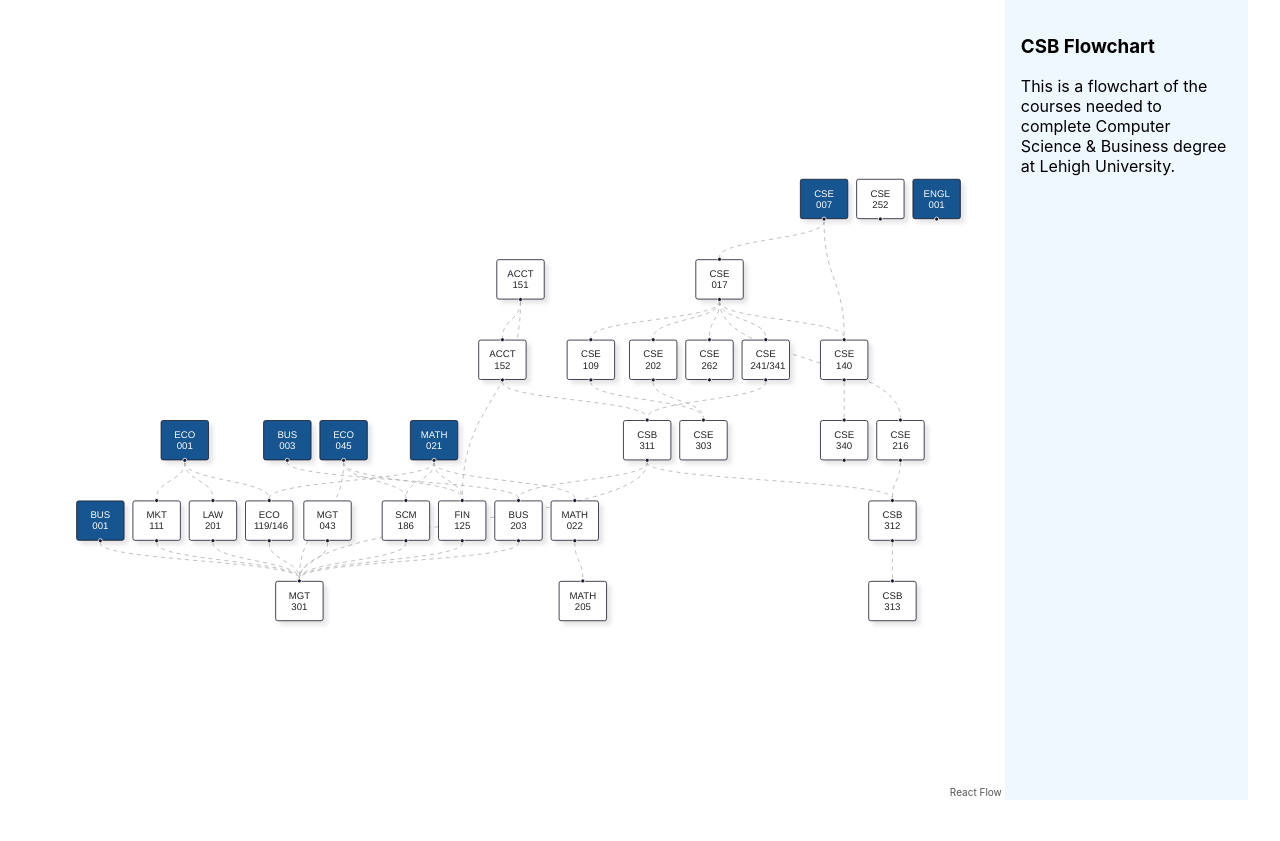
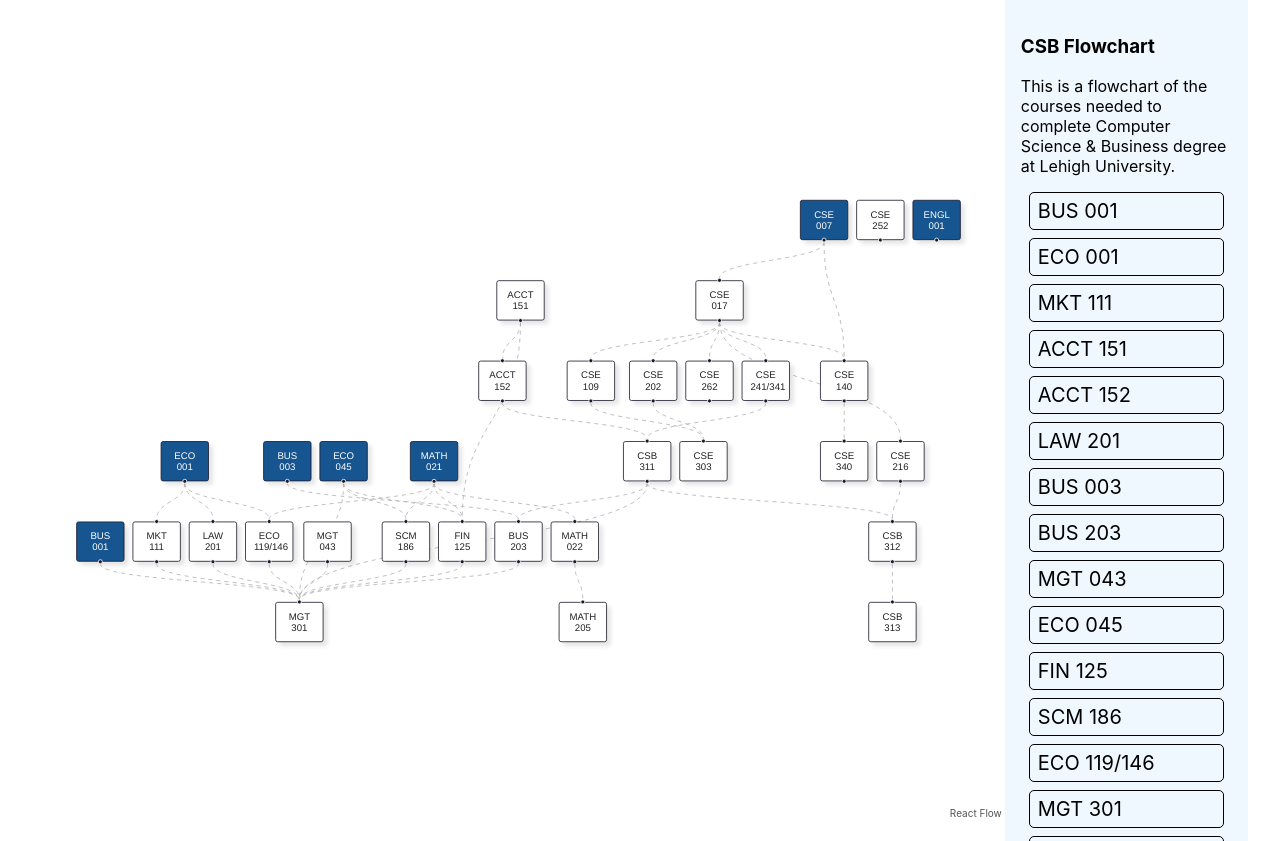
Before and after one commit to Lehigh-CSB/csb-flowchart, a Next.js app: page / in a window 1280 px wide. Before the commit the page ends 800 px from the top, so only its background shows below. Built offline with nearby package versions, Linux system fonts and the light colour scheme.

Commit message:
added courses on the left

```diff
--- a/components/CourseCard.js
+++ b/components/CourseCard.js
@@ -3,7 +3,7 @@ import styles from '../styles/Home.module.css';
 const CourseCard = ({name}) => {
     return (
     <div className={styles.card}>
-        <h3>{name}</h3>
+        <p>{name}</p>
     </div>
     );
 }
--- a/pages/index.js
+++ b/pages/index.js
@@ -5,6 +5,7 @@ import React, { useEffect, useState, useCallback } from 'react';
 import ReactFlow, { addEdge, ConnectionLineType, useNodesState, useEdgesState, useReactFlow } from 'react-flow-renderer';
 import dagre from 'dagre';
 import { initialNodes, initialEdges } from '../data/courses.js';
+import CourseCard from '../components/CourseCard';
 
 const dagreGraph = new dagre.graphlib.Graph();
 dagreGraph.setDefaultEdgeLabel(() => ({}));
@@ -49,7 +50,7 @@ const { nodes: layoutedNodes, edges: layoutedEdges } = getLayoutedElements(
   initialEdges
 );
 
-const LayoutFlow = ({panIsDraggable, isMobile}) => {
+const LayoutFlow = ({panIsDraggable, isMobile, zoom}) => {
   const availableNodes = ['bus001', 'eco001', 'bus003', 'eco045', 'math021', 'cse007', 'engl001'];
   const [nodes, setNodes, onNodesChange] = useNodesState(layoutedNodes);
   const [edges, setEdges, onEdgesChange] = useEdgesState(layoutedEdges);
@@ -165,6 +166,7 @@ const LayoutFlow = ({panIsDraggable, isMobile}) => {
         panOnDrag={panIsDraggable}
         panOnScroll={false}
         fitView
+        defaultZoom={zoom}
         deleteKeyCode={null}
         nodesConnectable={false}
         onNodeClick={onNodeClick}
@@ -249,18 +251,24 @@ function Home() {
         <div className={styles.mainContainer}>
           {!isMobile ? (
             <><div className={styles.layoutflowDesktop}>
-              <LayoutFlow panIsDraggable={false} isMobile={isMobile}></LayoutFlow>
+              <LayoutFlow panIsDraggable={false} isMobile={isMobile} zoom={1.0}></LayoutFlow>
             </div><div className={styles.coursesInfo}>
                 <h3 styles={styles.title}>CSB Flowchart</h3>
                 <p>
                   This is a flowchart of the courses needed to complete Computer Science & Business
                   degree at Lehigh University.
                 </p>
+                {initialNodes.map((node, index) => {
+                  return (
+                    <CourseCard key={index} name={node.data.label}>
+                    </CourseCard>
+                  );
+                })}
               </div></>
           ) : (
             <div className={styles.layoutflowMobile}>
               <h3 styles={styles.title}>CSB Flowchart</h3>
-              <LayoutFlow panIsDraggable={true} isMobile={isMobile}></LayoutFlow>
+              <LayoutFlow panIsDraggable={true} isMobile={isMobile} zoom={2.0}></LayoutFlow>
             </div>
           )}
         </div>
--- a/styles/Home.module.css
+++ b/styles/Home.module.css
@@ -28,6 +28,8 @@
   flex: 0 0 20%;;
   padding: 1rem;
   background-color: aliceblue;
+  overflow: scroll;
+  height: 841px;
 }
 
 .main {
@@ -107,15 +109,13 @@
 }
 
 .card {
-  margin-left: 2rem;
-  margin-right: 2rem;
-  padding-right: 0.5rem;
-  padding-left: 0.5rem;
-  text-align: center;
+  padding: 0.5rem;
+  margin: 0.5rem;
+  text-align: left;
   color: inherit;
   text-decoration: none;
-  border: 1px solid #eaeaea;
-  border-radius: 10px;
+  border: 1px solid #000;
+  border-radius: 5px;
   transition: color 0.15s ease, border-color 0.15s ease;
   max-width: 300px;
 }
```
